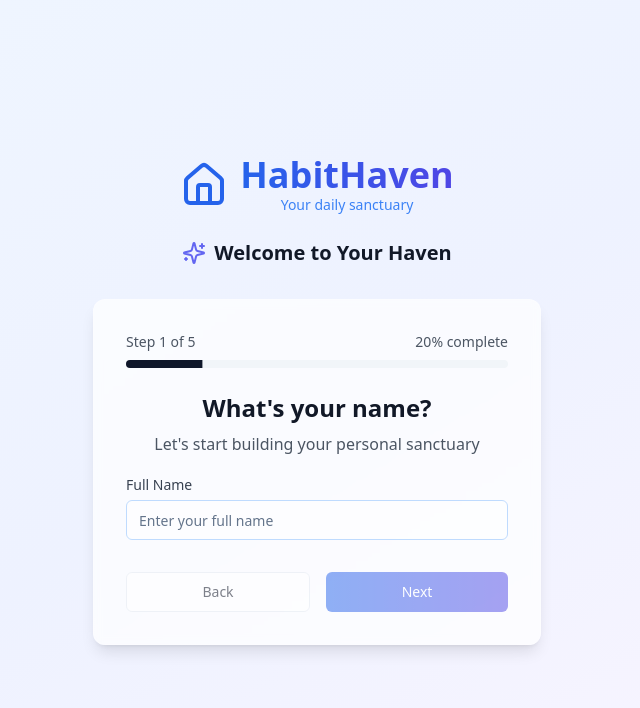
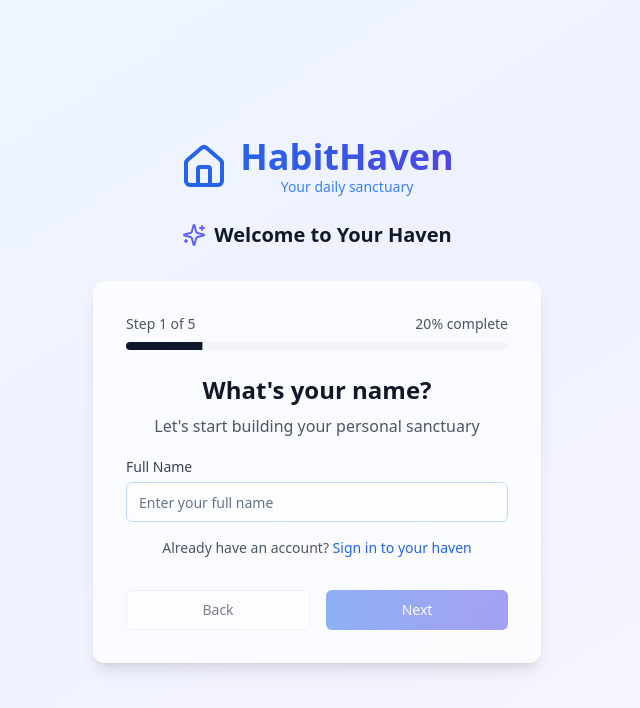
Before and after one commit to ramblersm/habit-flow-mood, a React (Vite) app: page /auth in a window 1280 px wide. Shown: the top 708 px of the page, without its empty margins (323-963 px from the left). Built offline with nearby package versions, Linux system fonts and the light colour scheme.

Commit message:
Add button for existing users on Auth screen
Added a "Sign In" button to the initial Auth screen to direct existing users to the login form.

```diff
--- a/src/components/OnboardingFlow.tsx
+++ b/src/components/OnboardingFlow.tsx
@@ -1,4 +1,3 @@
-
 import React, { useState } from 'react';
 import { Button } from '@/components/ui/button';
 import { Input } from '@/components/ui/input';
@@ -18,9 +17,10 @@ interface OnboardingData {
 
 interface OnboardingFlowProps {
   onComplete: () => void;
+  onSwitchToLogin: () => void;
 }
 
-const OnboardingFlow = ({ onComplete }: OnboardingFlowProps) => {
+const OnboardingFlow = ({ onComplete, onSwitchToLogin }: OnboardingFlowProps) => {
   const [currentStep, setCurrentStep] = useState(1);
   const [data, setData] = useState<OnboardingData>({
     name: '',
@@ -114,6 +114,18 @@ const OnboardingFlow = ({ onComplete }: OnboardingFlowProps) => {
                 placeholder="Enter your full name"
                 className="mt-1 bg-white/50 border-blue-200 focus:border-blue-400 focus:ring-blue-400"
               />
+            </div>
+            <div className="mt-6 text-center">
+              <p className="text-sm text-gray-600">
+                Already have an account?{' '}
+                <button
+                  onClick={onSwitchToLogin}
+                  className="font-medium text-blue-600 hover:underline"
+                  disabled={loading}
+                >
+                  Sign in to your haven
+                </button>
+              </p>
             </div>
           </div>
         );
--- a/src/pages/Auth.tsx
+++ b/src/pages/Auth.tsx
@@ -20,7 +20,7 @@ const Auth = () => {
   };
 
   if (isNewUser) {
-    return <OnboardingFlow onComplete={handleOnboardingComplete} />;
+    return <OnboardingFlow onComplete={handleOnboardingComplete} onSwitchToLogin={handleSwitchToLogin} />;
   }
 
   return <LoginForm onSwitchToOnboarding={handleSwitchToOnboarding} />;
```
